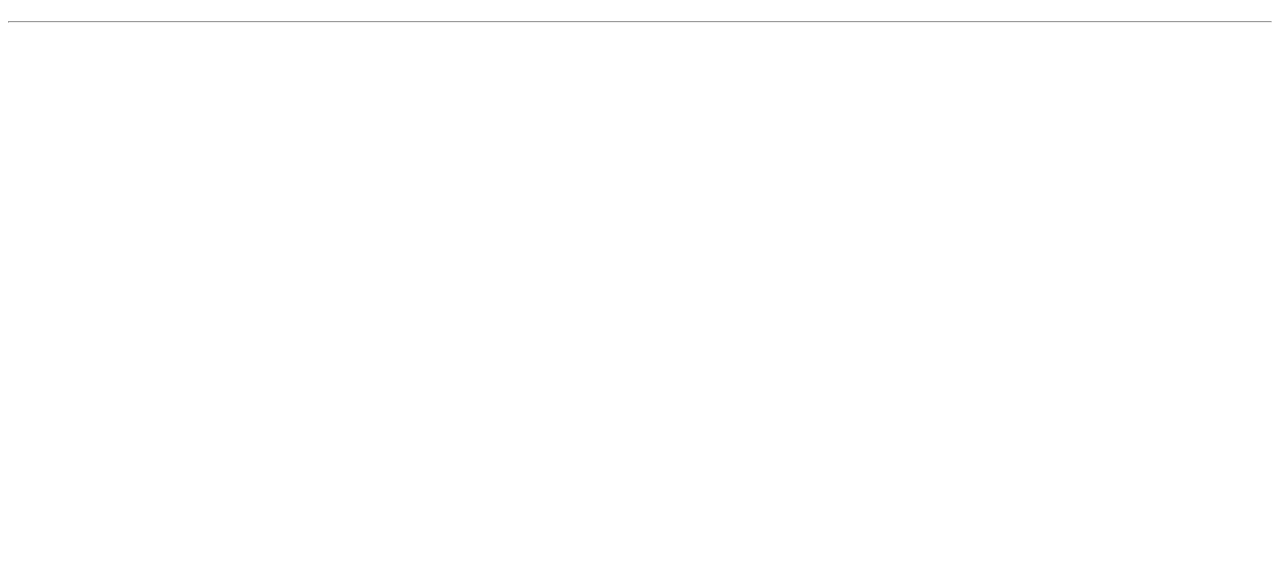
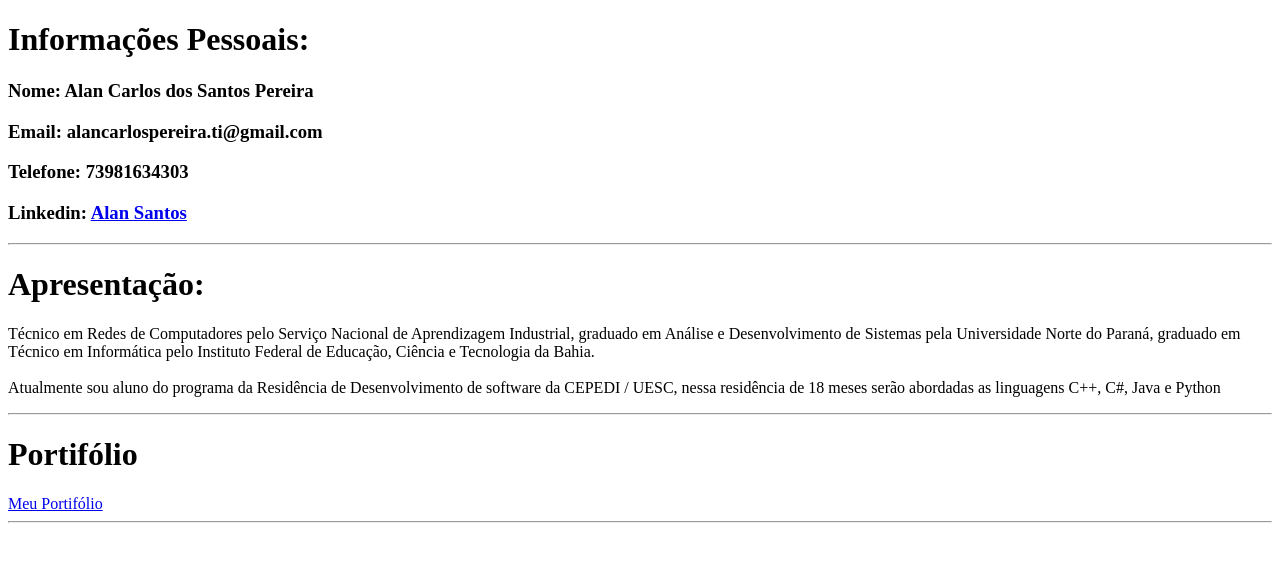
Before and after one commit to AlanSantos01/FrontEnd_P001, a plain HTML site: page index.html in a window 1280 px wide. Drawn offline with Linux system fonts and the light colour scheme.

Commit message:
Adicionando Informacoes Pessoais e Carta de Apresentacao

```diff
--- a/index.html
+++ b/index.html
@@ -1,12 +1,25 @@
 <!DOCTYPE html>
-<html lang="en">
+<html lang="pt-br">
 <head>
     <meta charset="UTF-8">
     <meta name="viewport" content="width=device-width, initial-scale=1.0">
     <title>Carta de Apresentação - Alan Carlos dos Santos Pereira</title>
 </head>
 <body>
-    <h1></h1>
+    <h1>Informações Pessoais:</h1>
+    <h3>Nome: Alan Carlos dos Santos Pereira</h3>
+    <h3>Email: alancarlospereira.ti@gmail.com</h3>
+    <h3>Telefone: 73981634303</h3>
+    <h3>Linkedin: <a href="https://www.linkedin.com/in/alan-santos-533b69152/" target="_blank">Alan Santos</a></h3>
+    <hr>
+    <h1>Apresentação:</h1>
+    <p>
+        Técnico em Redes de Computadores pelo Serviço Nacional de Aprendizagem Industrial, graduado em Análise e Desenvolvimento de Sistemas pela Universidade Norte do Paraná, graduado em Técnico em Informática pelo Instituto Federal de Educação, Ciência e Tecnologia da Bahia.
+        <br><br>Atualmente sou aluno do programa da Residência de Desenvolvimento de software da CEPEDI / UESC, nessa residência de 18 meses serão abordadas as linguagens C++, C#, Java e Python
+    </p>
+    <hr>
+    <h1>Portifólio</h1>
+    <a href="portifolio.html" target="_blank">Meu Portifólio</a>
     <hr>
 </body>
 </html>
```
Also changed, not shown: portifolio.html (added, +11 -0 lines).
